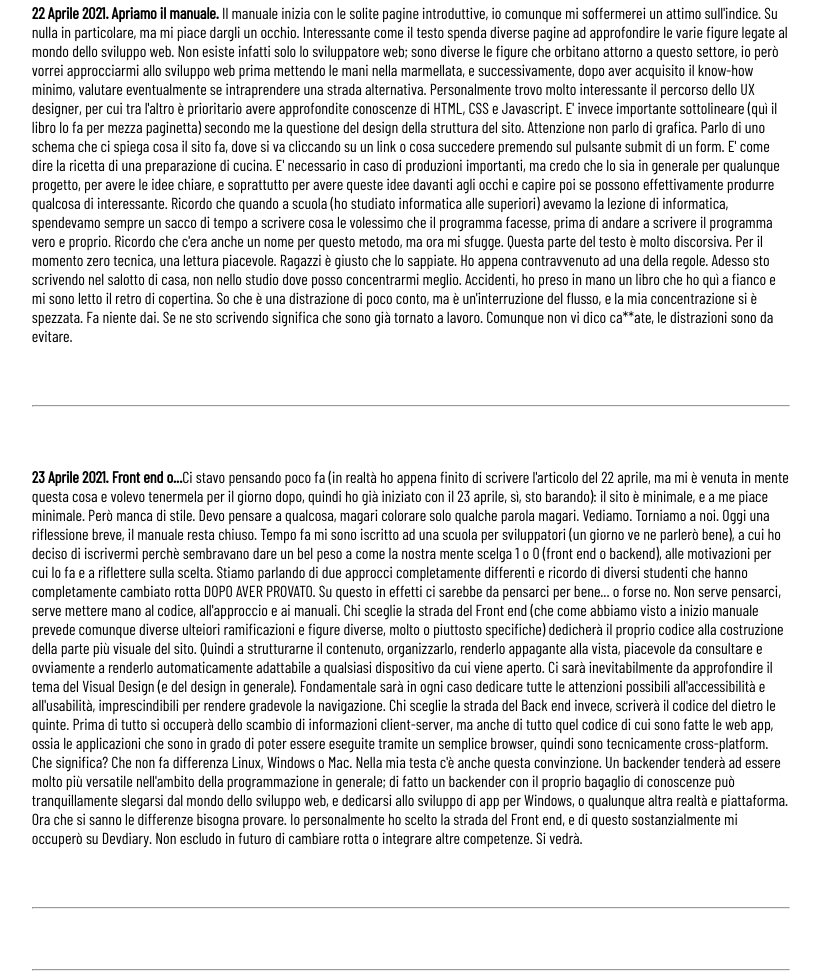
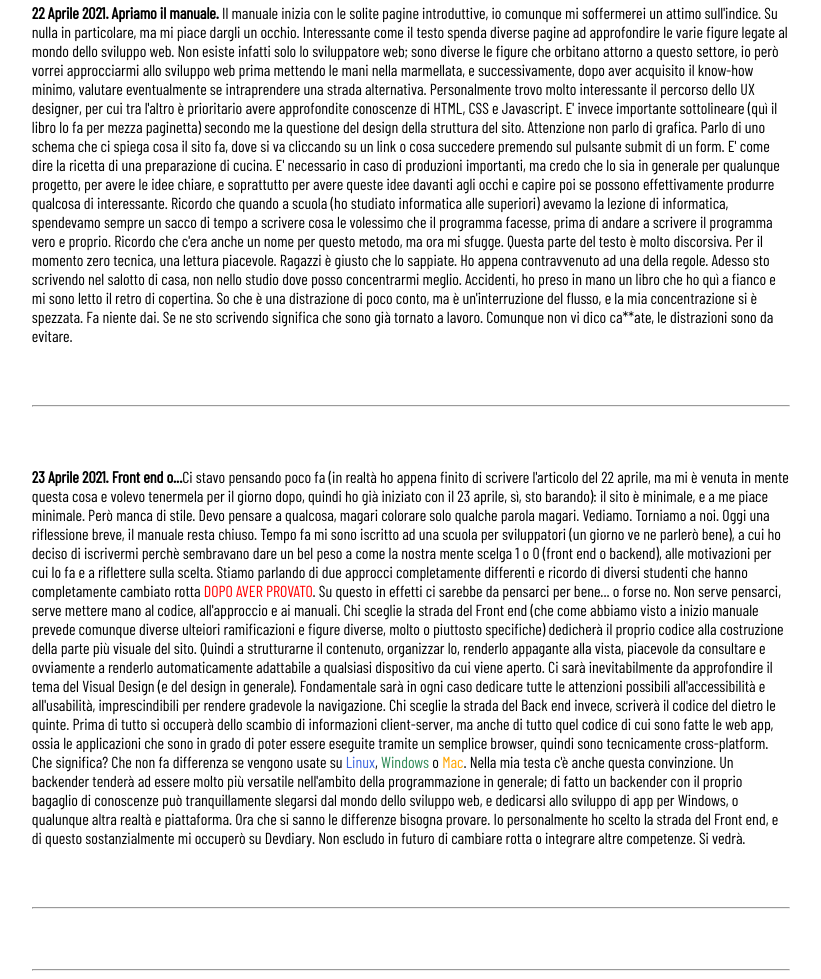
Before and after one commit to Ishtraodd/devdiary, a plain HTML site: page index.html in a window 1280 px wide. Shown: the part 1640-2619 px from the top of the page, without its empty margins (229-1050 px from the left). Drawn offline with nearby package versions, Linux system fonts and the light colour scheme; a web font is replaced by a local one.

Commit message:
Font color on some words

```diff
--- a/index.html
+++ b/index.html
@@ -201,13 +201,13 @@
                             cui ho deciso di iscrivermi perchè sembravano dare un bel peso a come la nostra mente scelga
                             1 o 0 (front end o backend), alle motivazioni per cui lo fa e a riflettere sulla scelta.
                             Stiamo parlando di due approcci completamente differenti e ricordo di diversi studenti che
-                            hanno completamente cambiato rotta DOPO AVER PROVATO. Su questo in effetti ci sarebbe da
+                            hanno completamente cambiato rotta <a style="color:red">DOPO AVER PROVATO</a>. Su questo in effetti ci sarebbe da
                             pensarci per bene... o forse no. Non serve pensarci, serve mettere mano al codice,
                             all'approccio e ai manuali.
                             Chi sceglie la strada del Front end (che come abbiamo visto a inizio manuale prevede
                             comunque diverse ulteiori ramificazioni e figure diverse, molto o piuttosto specifiche)
                             dedicherà il proprio codice alla costruzione della parte più visuale del sito. Quindi a
-                            strutturarne il contenuto, organizzarlo, renderlo appagante alla vista, piacevole da
+                            strutturarne il contenuto, organizzar lo, renderlo appagante alla vista, piacevole da
                             consultare e ovviamente a renderlo automaticamente adattabile a qualsiasi dispositivo da cui
                             viene aperto. Ci sarà inevitabilmente da approfondire il tema del Visual Design (e del
                             design in generale). Fondamentale sarà in ogni caso dedicare tutte le attenzioni possibili
@@ -216,7 +216,7 @@
                             tutto si occuperà dello scambio di informazioni client-server, ma anche di tutto quel codice
                             di cui sono fatte le web app, ossia le applicazioni che sono in grado di poter essere
                             eseguite tramite un semplice browser, quindi sono tecnicamente cross-platform. Che
-                            significa? Che non fa differenza Linux, Windows o Mac. Nella mia testa c'è anche questa
+                            significa? Che non fa differenza se vengono usate su <a style="color:royalblue">Linux</a>, <a style="color:seagreen">Windows</a> o <a style="color:orange">Mac</a>. Nella mia testa c'è anche questa
                             convinzione. Un backender tenderà ad essere molto più versatile nell'ambito della
                             programmazione in generale; di fatto un backender con il proprio bagaglio di conoscenze può
                             tranquillamente slegarsi dal mondo dello sviluppo web, e dedicarsi allo sviluppo di app per
```
